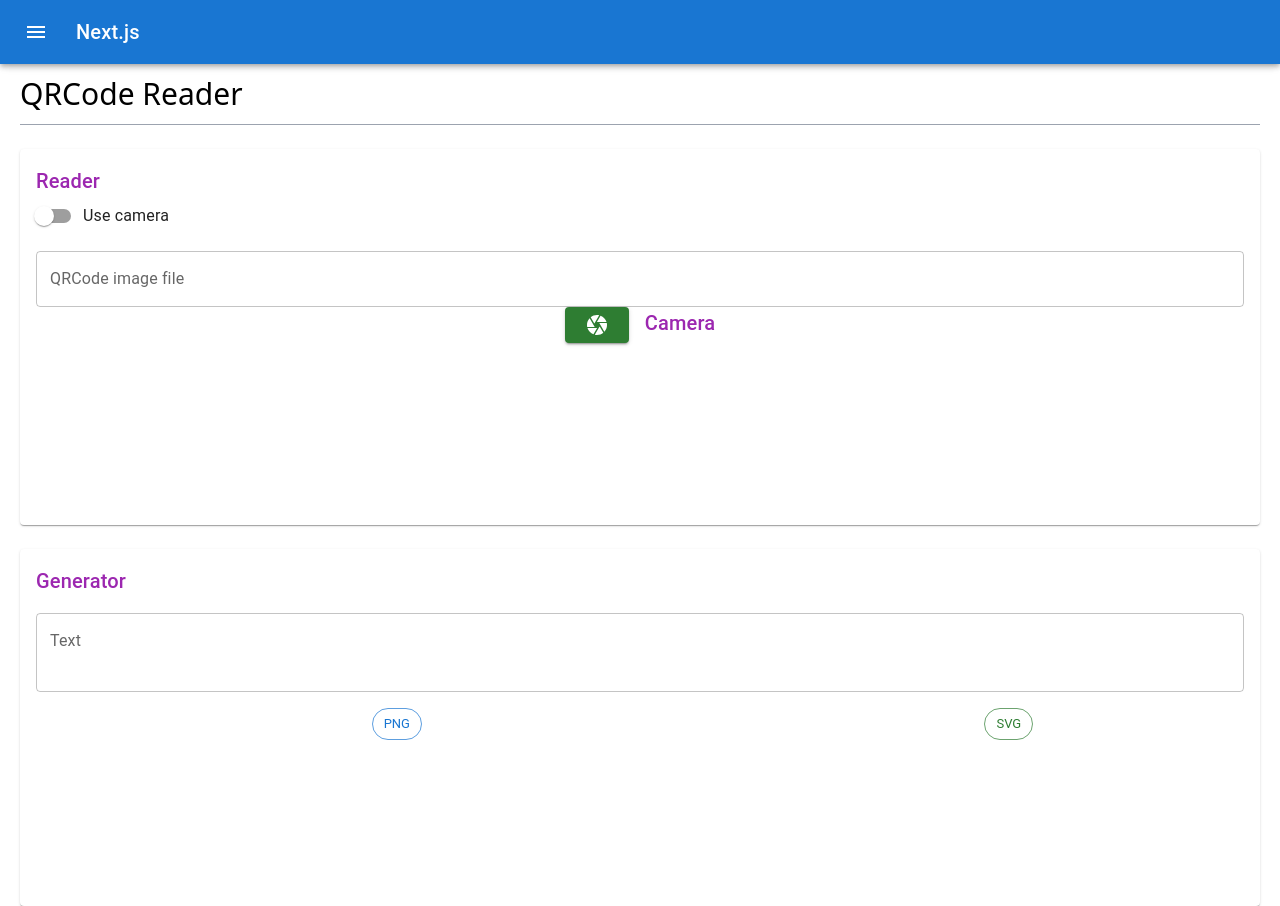
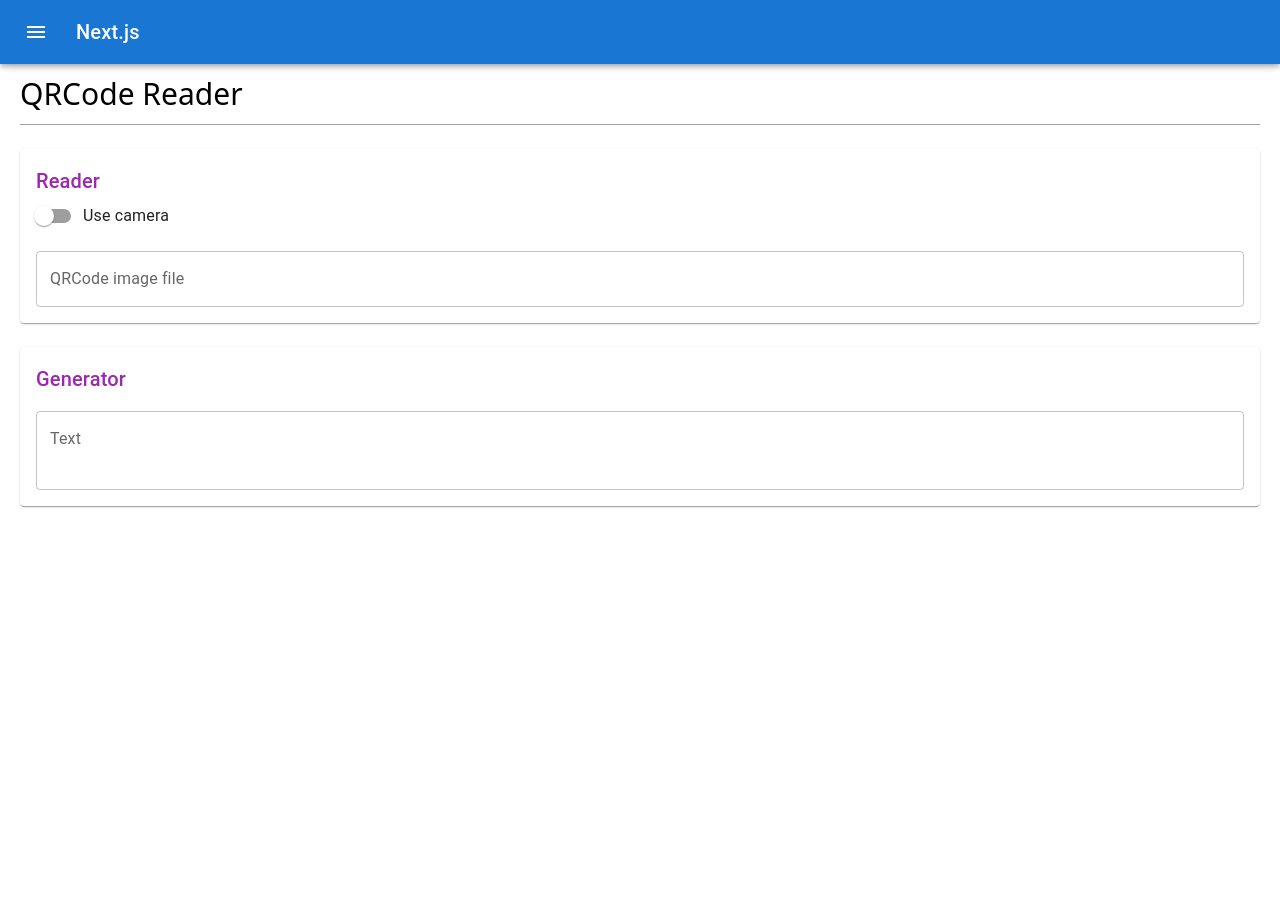
Before and after one commit to upk240z/next-playground, a Next.js app: page /tools/qrcode in a window 1280 px wide. After the commit the page ends 800 px from the top, so only its background shows below. Built offline with nearby package versions, Linux system fonts and the light colour scheme.

Commit message:
hidden -> display: none

```diff
--- a/pages/tools/qrcode.tsx
+++ b/pages/tools/qrcode.tsx
@@ -166,7 +166,7 @@ const Page: NextPage = () => {
               fullWidth
             />
           </Box>
-          <Box className={activeCamera ? '' : 'hidden'} sx={{ display: 'flex', justifyContent: 'center'}}>
+          <Box sx={{ display: activeCamera ? 'flex' : 'none', justifyContent: 'center'}}>
             <Box sx={{ maxWidth: 'md' }}>
               <Typography variant="h6" sx={{ mb: 2, textAlign: 'center' }} color="secondary">
                 <Button
@@ -215,7 +215,7 @@ const Page: NextPage = () => {
             onChange={handleChangeQrText}
           />
         </Box>
-        <Box className={drawQr ? '' : 'hidden'} sx={{ mt: 2, display: 'flex', justifyContent: 'space-around' }}>
+        <Box sx={{ mt: 2, display: drawQr ? 'flex' : 'none', justifyContent: 'space-around' }}>
           <Box sx={{ display: 'flex', flexDirection: 'column', justifyContent: 'flex-start' }}>
             <Box sx={{ textAlign: 'center' }}>
               <Chip label="PNG" color="primary" variant="outlined"/>
```
